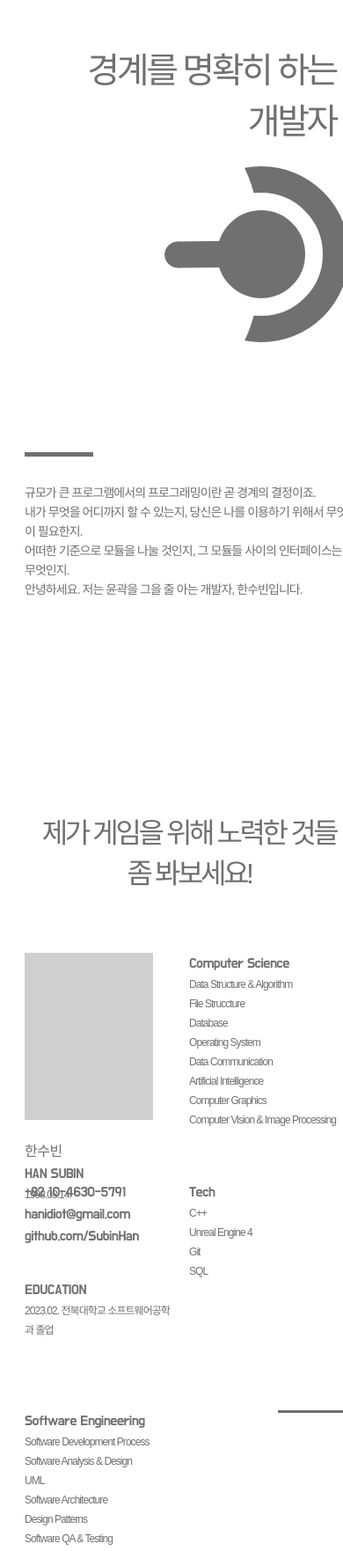
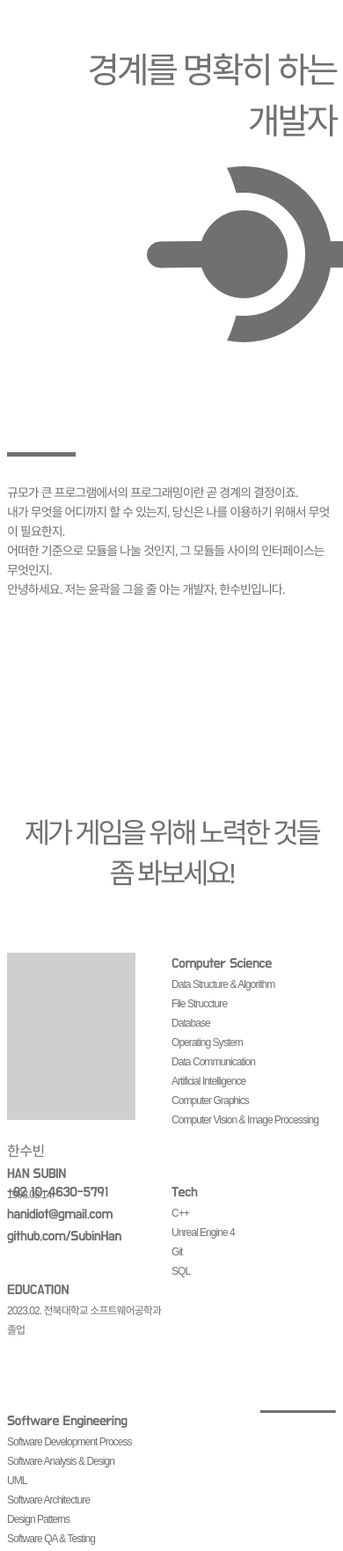
Before and after one commit to SubinHan/SubinHan.github.io, a plain HTML site: page desktop.html in a window 390 px wide. Shown: the part 102-1865 px from the top of the page at 88% size. Drawn offline with Linux system fonts and the light colour scheme; a web font is replaced by a local one.

Commit message:
mobile page design updated: margin-left and right changed to auto

```diff
--- a/resources/css/main.css
+++ b/resources/css/main.css
@@ -375,8 +375,8 @@ a.image-portfolio:hover
 
 	.container {
 		width:100%;
-		margin-left:20px;
-		margin-right:20px;
+		margin-left:auto;
+		margin-right:auto;
 		margin-top:120px;
 		margin-bottom:240px;
 	}
@@ -385,7 +385,7 @@ a.image-portfolio:hover
 		clear:both;
 		float:right;
 		width:80%;
-		margin-right:20px;
+		margin-right:auto;
 		font-size: 40px;
 		font-family:'Jeju Gothic', sans-serif;
 		text-align:right;
@@ -418,6 +418,7 @@ a.image-portfolio:hover
 	}
 
 	.content-title {
+
 		font-size: 32px;
 		font-family:'Jeju Gothic', sans-serif;
 		letter-spacing: -3.4px;
@@ -458,7 +459,7 @@ a.image-portfolio:hover
 	}
 
 	.resume-content-container {
-		margin-right:20px;
+		margin-right:auto;
 		height: 260px;
 	}
 
@@ -491,12 +492,12 @@ a.image-portfolio:hover
 
 	.image-float-left {
 		float: left;
-		margin-right: 20px;
+		margin-right: auto;
 	}
 
 	.image-float-right {
 		float: right;
-		margin-left: 20px;
+		margin-left: auto;
 	}
 
 	.content-default {
```
Also changed, not shown: phone.html (+1 -4 lines).
